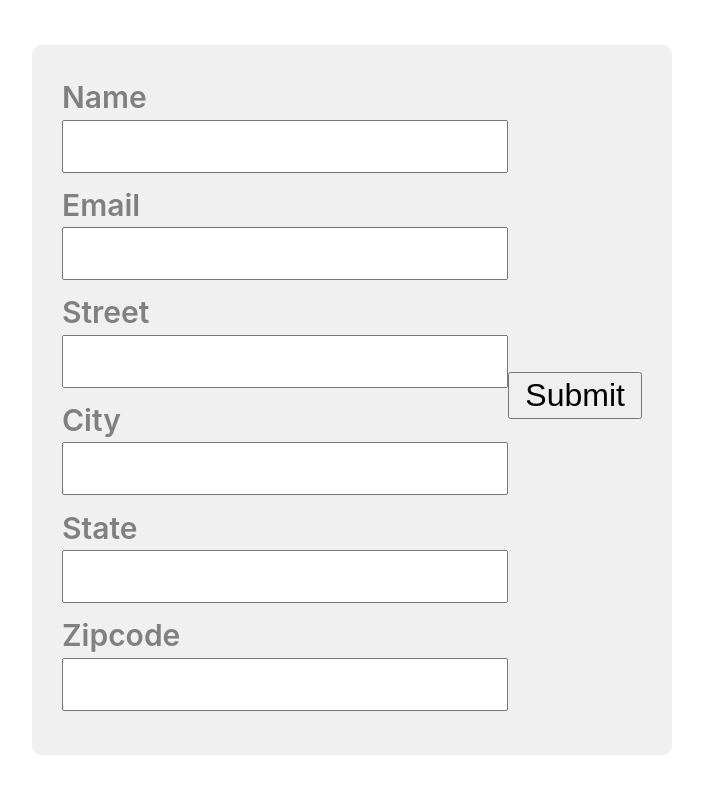
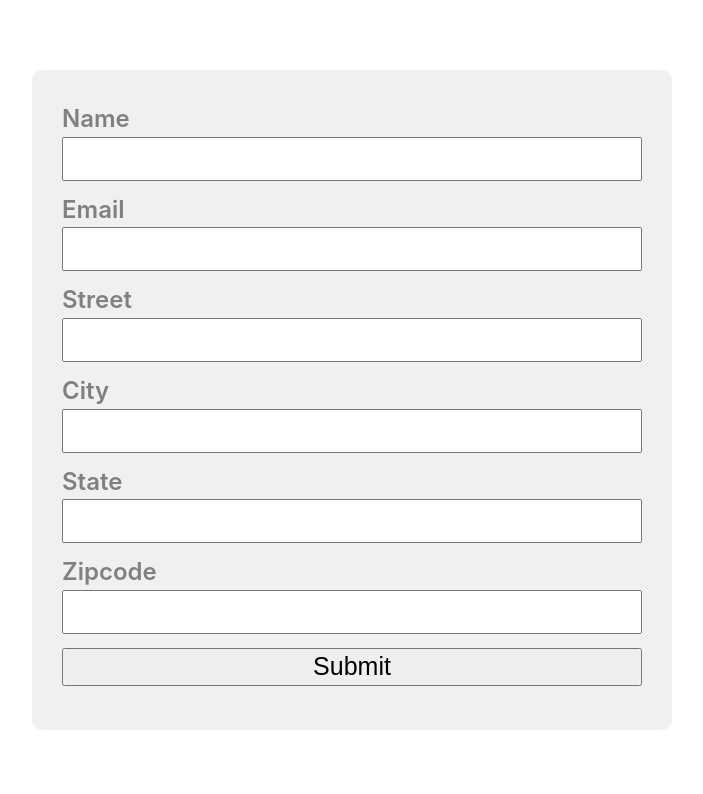
Before and after one commit to lekaren-web/devtest, a React (Create React App) app: page / in a window 1280 px wide. Shown: the top 794 px of the page, without its empty margins (288-991 px from the left). Built offline with nearby package versions, Linux system fonts and the light colour scheme; no server answers.

Commit message:
Update index.css

```diff
--- a/src/index.css
+++ b/src/index.css
@@ -34,20 +34,20 @@ form{
     padding: 30px;
     background-color: #b1b0ae30;
   justify-content: space-evenly;
-    height: 650px;
+    height: 600px;
   border-radius: 10px;
 
 }
 
 label{
-font-size: 30px;
+font-size: 24px;
     font-weight: 600;
     color: gray;
 }
 
 input{
-  height: 47px;
-    font-size: 32px;
+  height: 38px;
+    font-size: 25px;
   margin-bottom: 10px;
 
 }
```
